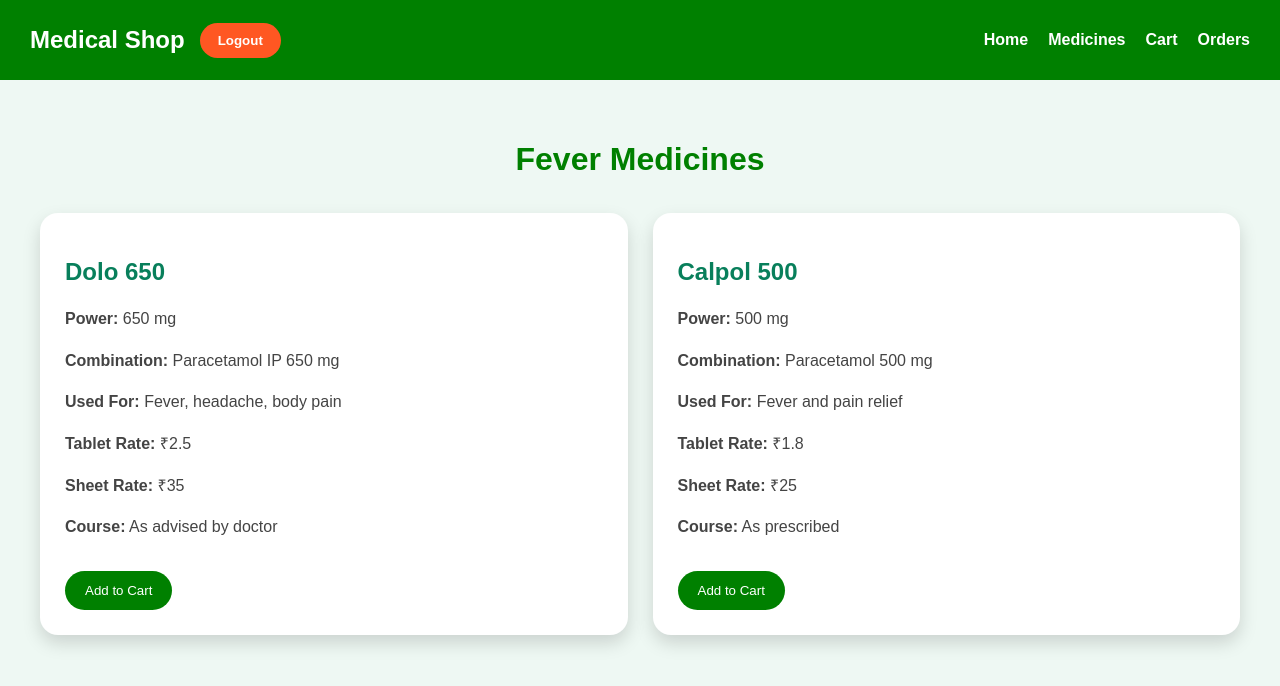
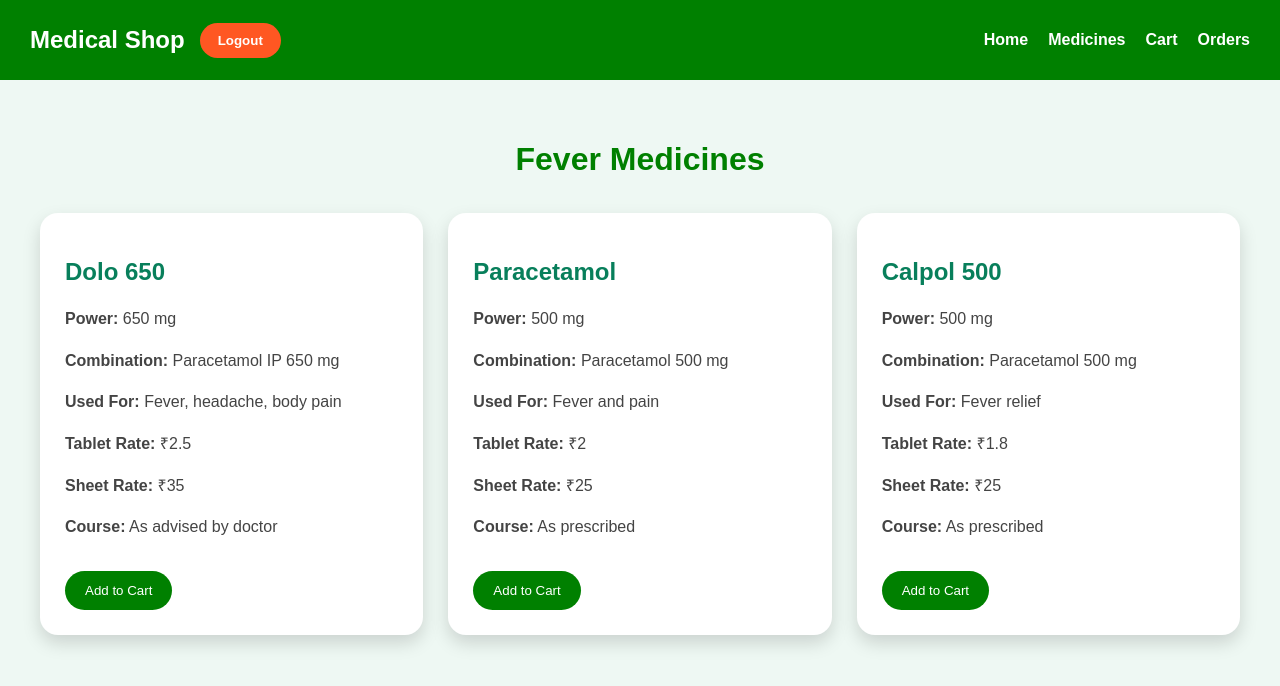
Before and after one commit to nikhilashetty2577/medical-shop-project, a React (Create React App) app in the folder frontend/: page /medicines in a window 1280 px wide. Shown: the top 686 px of the page. Built offline with nearby package versions, Linux system fonts and the light colour scheme; sample sign-in values are in the browser's storage.

Commit message:
Added complete medicine catalog

```diff
--- a/frontend/src/pages/Medicines.js
+++ b/frontend/src/pages/Medicines.js
@@ -24,10 +24,19 @@
     course: "As advised by doctor"
   },
   {
+    name: "Paracetamol",
+    mg: "500 mg",
+    combination: "Paracetamol 500 mg",
+    use: "Fever and pain",
+    tabletRate: 2,
+    sheetRate: 25,
+    course: "As prescribed"
+  },
+  {
     name: "Calpol 500",
     mg: "500 mg",
     combination: "Paracetamol 500 mg",
-        use: "Fever and pain relief",
+    use: "Fever relief",
     tabletRate: 1.8,
     sheetRate: 25,
     course: "As prescribed"
@@ -36,13 +45,154 @@
 
 BP: [
   {
+    name: "Amlodipine",
+    mg: "5 mg",
+    combination: "Amlodipine",
+    use: "Blood pressure",
+    tabletRate: 3,
+    sheetRate: 35,
+    course: "Daily"
+  },
+  {
     name: "Telmisartan",
     mg: "40 mg",
-        combination: "Telmisartan 40 mg",
-        use: "High blood pressure",
+    combination: "Telmisartan",
+    use: "Blood pressure",
     tabletRate: 5.5,
     sheetRate: 80,
-        course: "Daily as prescribed"
+    course: "Daily"
+  },
+  {
+    name: "Losartan",
+    mg: "50 mg",
+    combination: "Losartan Potassium",
+    use: "Hypertension",
+    tabletRate: 4,
+    sheetRate: 55,
+    course: "Daily"
+  }
+],
+
+Motions: [
+  {
+    name: "ORS",
+    mg: "Sachet",
+    combination: "Oral Rehydration Salts",
+    use: "Dehydration",
+    tabletRate: 0,
+    sheetRate: 25,
+    course: "Mix in water"
+  },
+  {
+    name: "Loperamide",
+    mg: "2 mg",
+    combination: "Loperamide HCL",
+    use: "Loose motions",
+    tabletRate: 3,
+    sheetRate: 30,
+    course: "As prescribed"
+  },
+  {
+    name: "Enterogermina",
+    mg: "5 ml",
+    combination: "Bacillus Clausii",
+    use: "Gut health",
+    tabletRate: 0,
+    sheetRate: 45,
+    course: "As prescribed"
+  }
+],
+
+Thyroid: [
+  {
+    name: "Thyronorm",
+    mg: "50 mcg",
+    combination: "Levothyroxine",
+    use: "Hypothyroidism",
+    tabletRate: 6,
+    sheetRate: 60,
+    course: "Before breakfast"
+  },
+  {
+    name: "Eltroxin",
+    mg: "50 mcg",
+    combination: "Levothyroxine",
+    use: "Thyroid disorder",
+    tabletRate: 5,
+    sheetRate: 55,
+    course: "Daily"
+  }
+],
+
+Orthopedic: [
+  {
+    name: "Calcium Tablets",
+    mg: "500 mg",
+    combination: "Calcium + D3",
+    use: "Bone strength",
+    tabletRate: 4,
+    sheetRate: 45,
+    course: "Daily"
+  },
+  {
+    name: "Pain Relief Gel",
+    mg: "Tube",
+    combination: "Diclofenac Gel",
+    use: "Joint pain",
+    tabletRate: 0,
+    sheetRate: 120,
+    course: "External use"
+  },
+  {
+    name: "Vitamin D3",
+    mg: "60000 IU",
+    combination: "Cholecalciferol",
+    use: "Vitamin D deficiency",
+    tabletRate: 25,
+    sheetRate: 250,
+    course: "Weekly"
+  }
+],
+
+"Brain Issues": [
+  {
+    name: "Citicoline",
+    mg: "500 mg",
+    combination: "Citicoline Sodium",
+    use: "Brain support",
+    tabletRate: 18,
+    sheetRate: 180,
+    course: "As prescribed"
+  },
+  {
+    name: "Donepezil",
+    mg: "5 mg",
+    combination: "Donepezil",
+    use: "Memory disorders",
+    tabletRate: 12,
+    sheetRate: 120,
+    course: "As prescribed"
+  }
+],
+
+Migraine: [
+  {
+    name: "Sumatriptan",
+    mg: "50 mg",
+    combination: "Sumatriptan",
+    use: "Migraine",
+    tabletRate: 10,
+    sheetRate: 100,
+    course: "As advised"
+  },
+  {
+    name: "Naproxen",
+    mg: "500 mg",
+    combination: "Naproxen",
+    use: "Migraine pain",
+    tabletRate: 8,
+    sheetRate: 80,
+    course: "As advised"
   }
 ],
 
@@ -50,11 +200,209 @@
   {
     name: "Saridon",
     mg: "Tablet",
-        combination: "Paracetamol + Propyphenazone + Caffeine",
-        use: "Headache relief",
-        tabletRate: 3,
+    combination: "Pain Relief",
+    use: "Headache",
+    tabletRate: 4,
     sheetRate: 40,
     course: "As needed"
+  },
+  {
+    name: "Crocin",
+    mg: "500 mg",
+    combination: "Paracetamol",
+    use: "Headache",
+    tabletRate: 3,
+    sheetRate: 30,
+    course: "As needed"
+  },
+  {
+    name: "Aspirin",
+    mg: "75 mg",
+    combination: "Aspirin",
+    use: "Pain relief",
+    tabletRate: 2,
+    sheetRate: 20,
+    course: "As prescribed"
+  }
+],
+
+ENT: [
+  {
+    name: "Ear Drops",
+    mg: "Drops",
+    combination: "Antibiotic Drops",
+    use: "Ear pain",
+    tabletRate: 0,
+    sheetRate: 70,
+    course: "As advised"
+  },
+  {
+    name: "Nasal Spray",
+    mg: "Spray",
+    combination: "Saline Spray",
+    use: "Nasal blockage",
+    tabletRate: 0,
+    sheetRate: 90,
+    course: "As advised"
+  },
+  {
+    name: "Mouth Gel",
+    mg: "Gel",
+    combination: "Oral Gel",
+    use: "Mouth ulcers",
+    tabletRate: 0,
+    sheetRate: 60,
+    course: "External use"
+  }
+],
+
+Heart: [
+  {
+    name: "Ecosprin",
+    mg: "75 mg",
+    combination: "Aspirin",
+    use: "Heart protection",
+    tabletRate: 5,
+    sheetRate: 50,
+    course: "Daily"
+  },
+  {
+    name: "Atorvastatin",
+    mg: "10 mg",
+    combination: "Atorvastatin",
+    use: "Cholesterol",
+    tabletRate: 6,
+    sheetRate: 65,
+    course: "Daily"
+  },
+  {
+    name: "Clopidogrel",
+    mg: "75 mg",
+    combination: "Clopidogrel",
+    use: "Blood thinner",
+    tabletRate: 8,
+    sheetRate: 85,
+    course: "Daily"
+  }
+],
+
+"Lung Care": [
+  {
+    name: "Asthalin",
+    mg: "Inhaler",
+    combination: "Salbutamol",
+    use: "Asthma",
+    tabletRate: 0,
+    sheetRate: 160,
+    course: "As prescribed"
+  },
+  {
+    name: "Budecort",
+    mg: "Inhaler",
+    combination: "Budesonide",
+    use: "Asthma",
+    tabletRate: 0,
+    sheetRate: 220,
+    course: "As prescribed"
+  },
+  {
+    name: "Montelukast",
+    mg: "10 mg",
+    combination: "Montelukast",
+    use: "Allergy",
+    tabletRate: 7,
+    sheetRate: 75,
+    course: "Daily"
+  }
+],
+
+"Skin Care": [
+  {
+    name: "Cetaphil",
+    mg: "100 ml",
+    combination: "Moisturizer",
+    use: "Skin care",
+    tabletRate: 0,
+    sheetRate: 250,
+    course: "External use"
+  },
+  {
+    name: "Antifungal Cream",
+    mg: "Cream",
+    combination: "Clotrimazole",
+    use: "Fungal infection",
+    tabletRate: 0,
+    sheetRate: 85,
+    course: "External use"
+  },
+  {
+    name: "Moisturizer",
+    mg: "100 ml",
+    combination: "Skin Lotion",
+    use: "Dry skin",
+    tabletRate: 0,
+    sheetRate: 180,
+    course: "External use"
+  }
+],
+
+"IV Sets & Fluids": [
+  {
+    name: "Normal Saline",
+    mg: "500 ml",
+    combination: "NaCl 0.9%",
+    use: "IV Fluid",
+    tabletRate: 0,
+    sheetRate: 60,
+    course: "Medical use"
+  },
+  {
+    name: "RL Fluid",
+    mg: "500 ml",
+    combination: "Ringer Lactate",
+    use: "IV Fluid",
+    tabletRate: 0,
+    sheetRate: 75,
+    course: "Medical use"
+  },
+  {
+    name: "IV Set",
+    mg: "Set",
+    combination: "Infusion Set",
+    use: "IV Administration",
+    tabletRate: 0,
+    sheetRate: 35,
+    course: "Medical use"
+  }
+],
+
+"Urinary Sets": [
+  {
+    name: "Urine Bag",
+    mg: "2000 ml",
+    combination: "Urine Collection Bag",
+    use: "Urine collection",
+    tabletRate: 0,
+    sheetRate: 120,
+    course: "Medical use"
+  },
+  {
+    name: "Catheter",
+    mg: "Size 16",
+    combination: "Foley Catheter",
+    use: "Urinary care",
+    tabletRate: 0,
+    sheetRate: 150,
+    course: "Medical use"
+  },
+  {
+    name: "Urobag",
+    mg: "2000 ml",
+    combination: "Drainage Bag",
+    use: "Urinary collection",
+    tabletRate: 0,
+    sheetRate: 140,
+    course: "Medical use"
   }
 ]
   };
```
Lines whose indentation alone changed are shown as unchanged.
